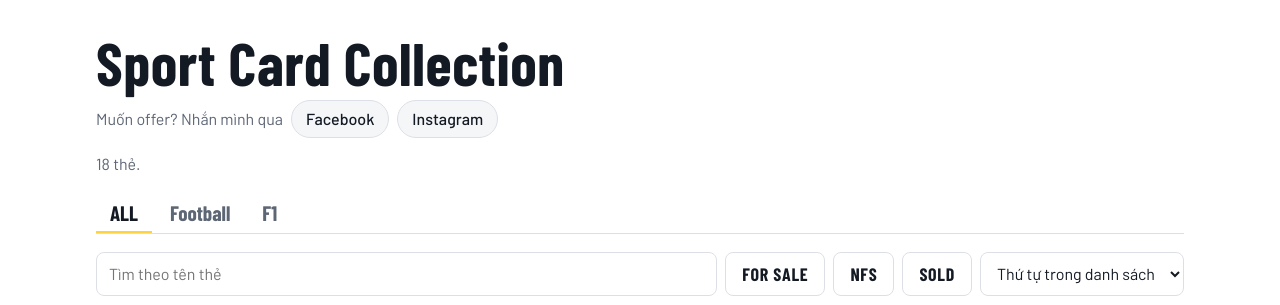
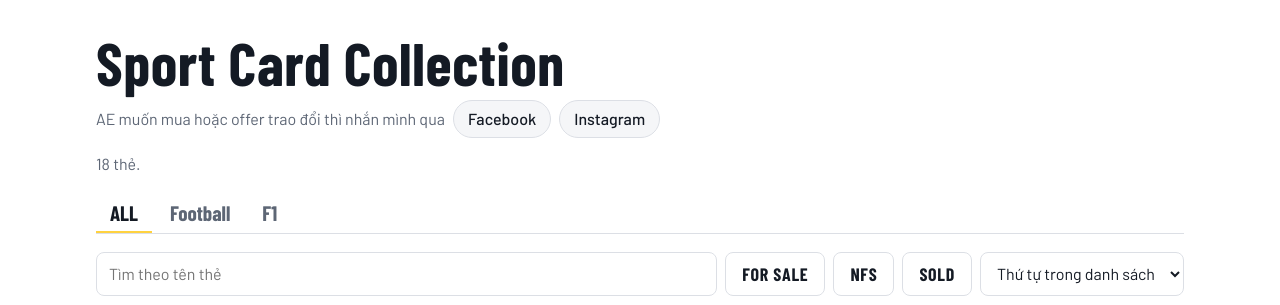
Before and after one commit to Hvuh12/Sport_cards, a plain HTML site: page index.html in a window 1280 px wide. Shown: the top 305 px of the page. Drawn offline with nearby package versions, Linux system fonts and the light colour scheme.

Commit message:
Update index.html

```diff
--- a/index.html
+++ b/index.html
@@ -55,7 +55,7 @@ dialog::backdrop{background:rgba(5,8,14,.8)}
 <body>
 <main>
   <h1>Sport Card Collection</h1>
-  <p class="contact">Muốn offer? Nhắn mình qua
+  <p class="contact">AE muốn mua hoặc offer trao đổi thì nhắn mình qua
     <a href="https://www.facebook.com/chosancut0610/" target="_blank" rel="noopener">Facebook</a>
     <a href="https://www.instagram.com/ha_vuu0610/" target="_blank" rel="noopener">Instagram</a>
   </p>
```
